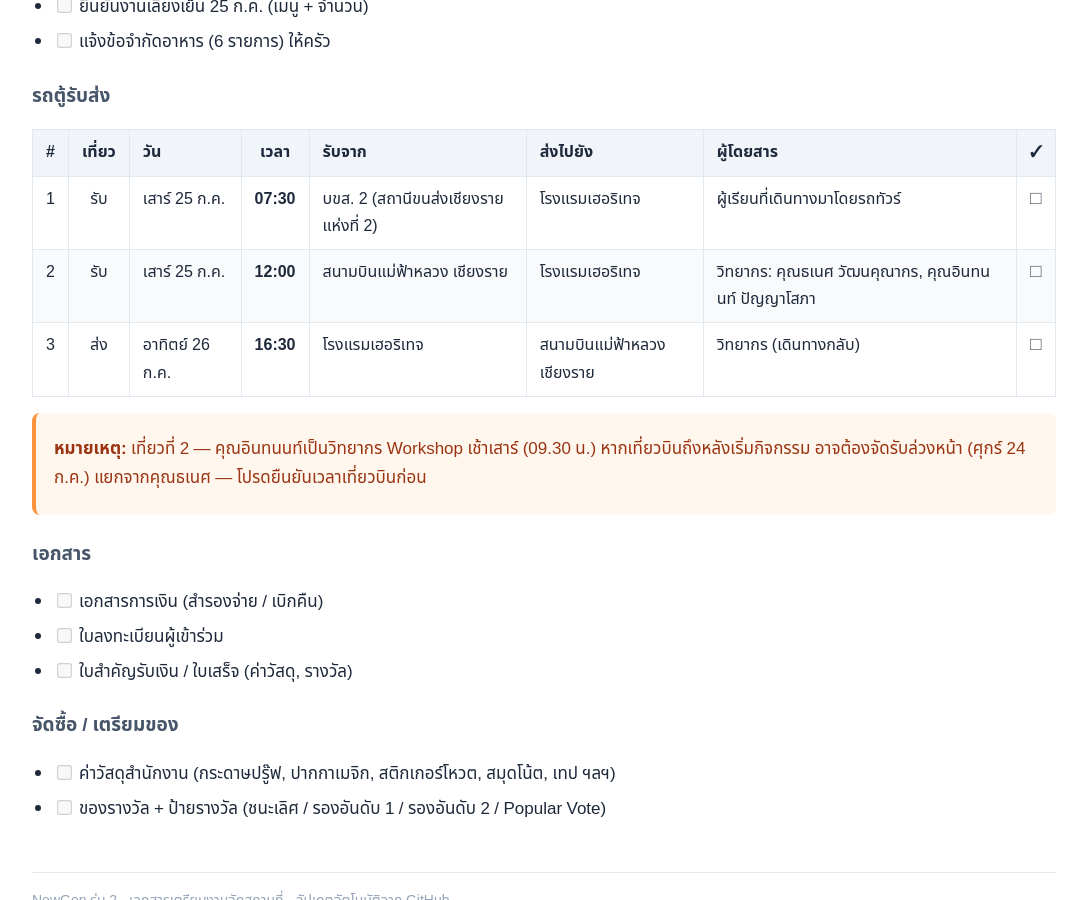
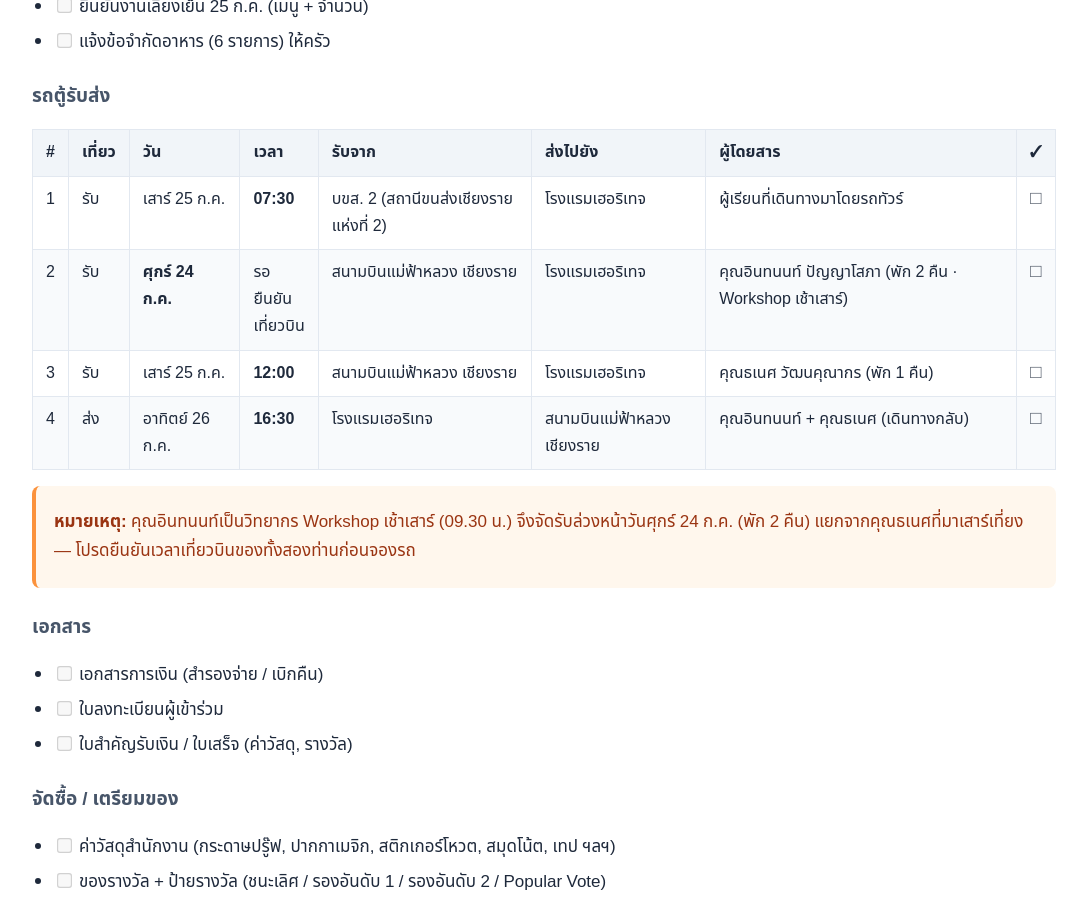
Before and after one commit to prascymj/newgen-batch2-event, a Jekyll site: the page built from index.md, in a window 1280 px wide and 900 px high, scrolled down 4569 px. Shown: the whole window, without its empty margins (96-1183 px from the left). Built offline with Jekyll 4.4.1, drawn with Linux system fonts in a browser that asks for light colours; some web fonts are replaced; our own code applies the rules of GitHub Pages for plain Markdown files.

Commit message:
Shuttle table -> HTML (guaranteed render) + split อินทนนท์ pickup to Fri 24 (arrives before Sat workshop)
Co-Authored-By: Claude Opus 4.8 <noreply@anthropic.com>

```diff
--- a/index.md
+++ b/index.md
@@ -88,13 +88,17 @@
 
 ### รถตู้รับส่ง
 
-| # | เที่ยว | วัน | เวลา | รับจาก | ส่งไปยัง | ผู้โดยสาร | ✓ |
-|:-:|:-----:|-----|:----:|--------|---------|-----------|:-:|
-| 1 | รับ | เสาร์ 25 ก.ค. | **07:30** | บขส. 2 (สถานีขนส่งเชียงราย แห่งที่ 2) | โรงแรมเฮอริเทจ | ผู้เรียนที่เดินทางมาโดยรถทัวร์ | ☐ |
-| 2 | รับ | เสาร์ 25 ก.ค. | **12:00** | สนามบินแม่ฟ้าหลวง เชียงราย | โรงแรมเฮอริเทจ | วิทยากร: คุณธเนศ วัฒนคุณากร, คุณอินทนนท์ ปัญญาโสภา | ☐ |
-| 3 | ส่ง | อาทิตย์ 26 ก.ค. | **16:30** | โรงแรมเฮอริเทจ | สนามบินแม่ฟ้าหลวง เชียงราย | วิทยากร (เดินทางกลับ) | ☐ |
+<table>
+<thead><tr><th>#</th><th>เที่ยว</th><th>วัน</th><th>เวลา</th><th>รับจาก</th><th>ส่งไปยัง</th><th>ผู้โดยสาร</th><th>✓</th></tr></thead>
+<tbody>
+<tr><td>1</td><td>รับ</td><td>เสาร์ 25 ก.ค.</td><td><b>07:30</b></td><td>บขส. 2 (สถานีขนส่งเชียงราย แห่งที่ 2)</td><td>โรงแรมเฮอริเทจ</td><td>ผู้เรียนที่เดินทางมาโดยรถทัวร์</td><td>☐</td></tr>
+<tr><td>2</td><td>รับ</td><td><b>ศุกร์ 24 ก.ค.</b></td><td>รอยืนยัน<br>เที่ยวบิน</td><td>สนามบินแม่ฟ้าหลวง เชียงราย</td><td>โรงแรมเฮอริเทจ</td><td>คุณอินทนนท์ ปัญญาโสภา (พัก 2 คืน · Workshop เช้าเสาร์)</td><td>☐</td></tr>
+<tr><td>3</td><td>รับ</td><td>เสาร์ 25 ก.ค.</td><td><b>12:00</b></td><td>สนามบินแม่ฟ้าหลวง เชียงราย</td><td>โรงแรมเฮอริเทจ</td><td>คุณธเนศ วัฒนคุณากร (พัก 1 คืน)</td><td>☐</td></tr>
+<tr><td>4</td><td>ส่ง</td><td>อาทิตย์ 26 ก.ค.</td><td><b>16:30</b></td><td>โรงแรมเฮอริเทจ</td><td>สนามบินแม่ฟ้าหลวง เชียงราย</td><td>คุณอินทนนท์ + คุณธเนศ (เดินทางกลับ)</td><td>☐</td></tr>
+</tbody>
+</table>
 
-> **หมายเหตุ:** เที่ยวที่ 2 — คุณอินทนนท์เป็นวิทยากร Workshop เช้าเสาร์ (09.30 น.) หากเที่ยวบินถึงหลังเริ่มกิจกรรม อาจต้องจัดรับล่วงหน้า (ศุกร์ 24 ก.ค.) แยกจากคุณธเนศ — โปรดยืนยันเวลาเที่ยวบินก่อน
+> **หมายเหตุ:** คุณอินทนนท์เป็นวิทยากร Workshop เช้าเสาร์ (09.30 น.) จึงจัดรับล่วงหน้าวันศุกร์ 24 ก.ค. (พัก 2 คืน) แยกจากคุณธเนศที่มาเสาร์เที่ยง — โปรดยืนยันเวลาเที่ยวบินของทั้งสองท่านก่อนจองรถ
 
 ### เอกสาร
 - [ ] เอกสารการเงิน (สำรองจ่าย / เบิกคืน)
```
